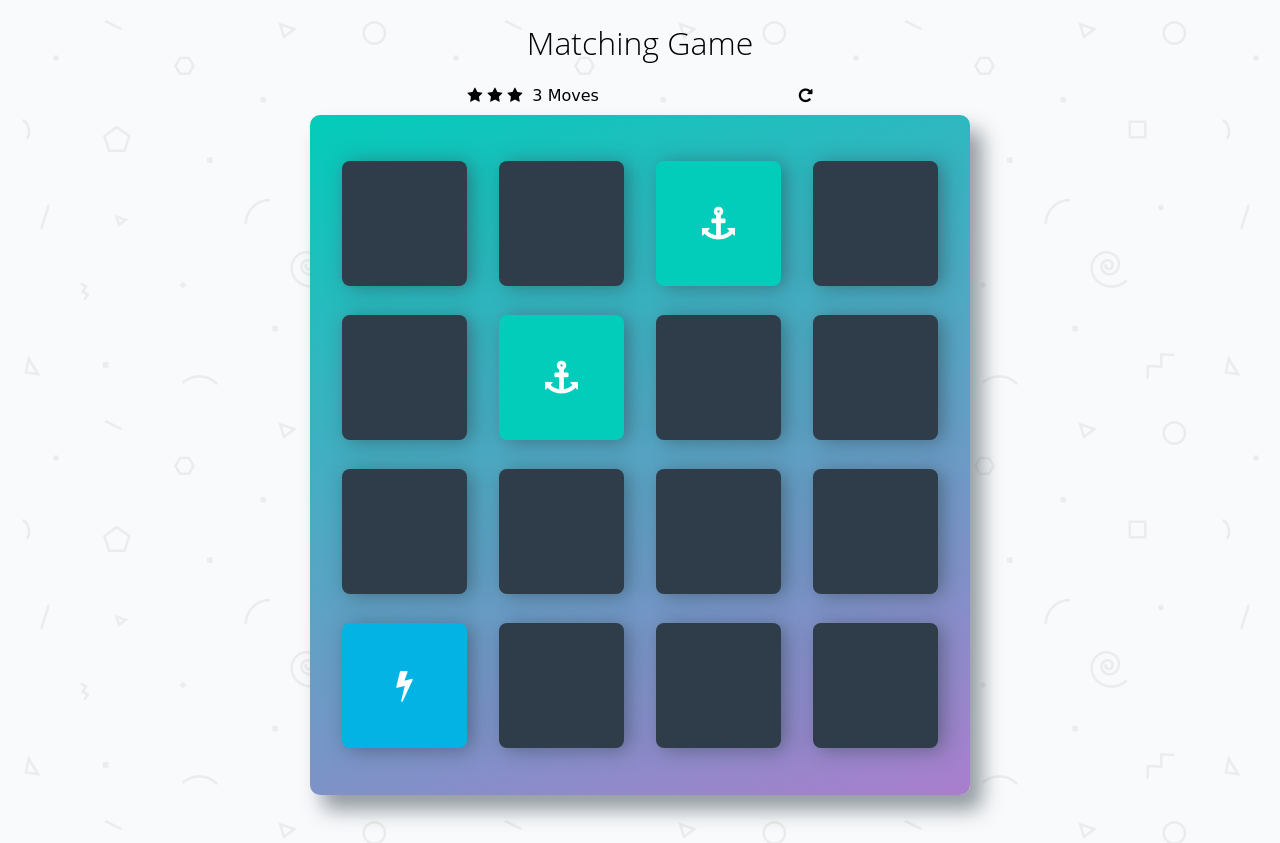
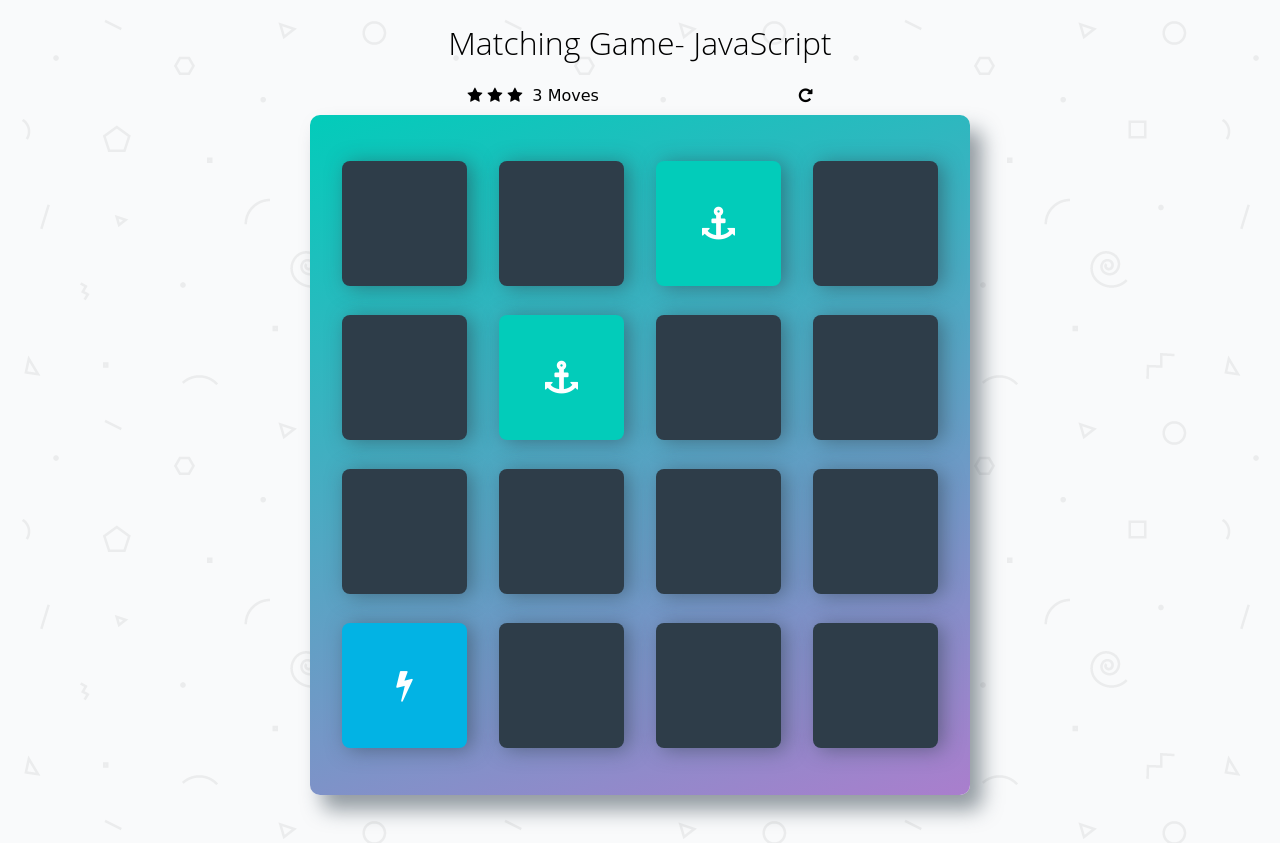
Before and after one commit to shehryarbajwa/Concentration---JS, a plain HTML site: page index.html in a window 1280 px wide. Drawn offline with Linux system fonts and the light colour scheme; a web font is replaced by a local one.

Commit message:
startedCode initialization

```diff
--- a/index.html
+++ b/index.html
@@ -12,7 +12,7 @@
 
     <div class="container">
         <header>
-            <h1>Matching Game</h1>
+            <h1>Matching Game- JavaScript</h1>
         </header>
 
         <section class="score-panel">
```
